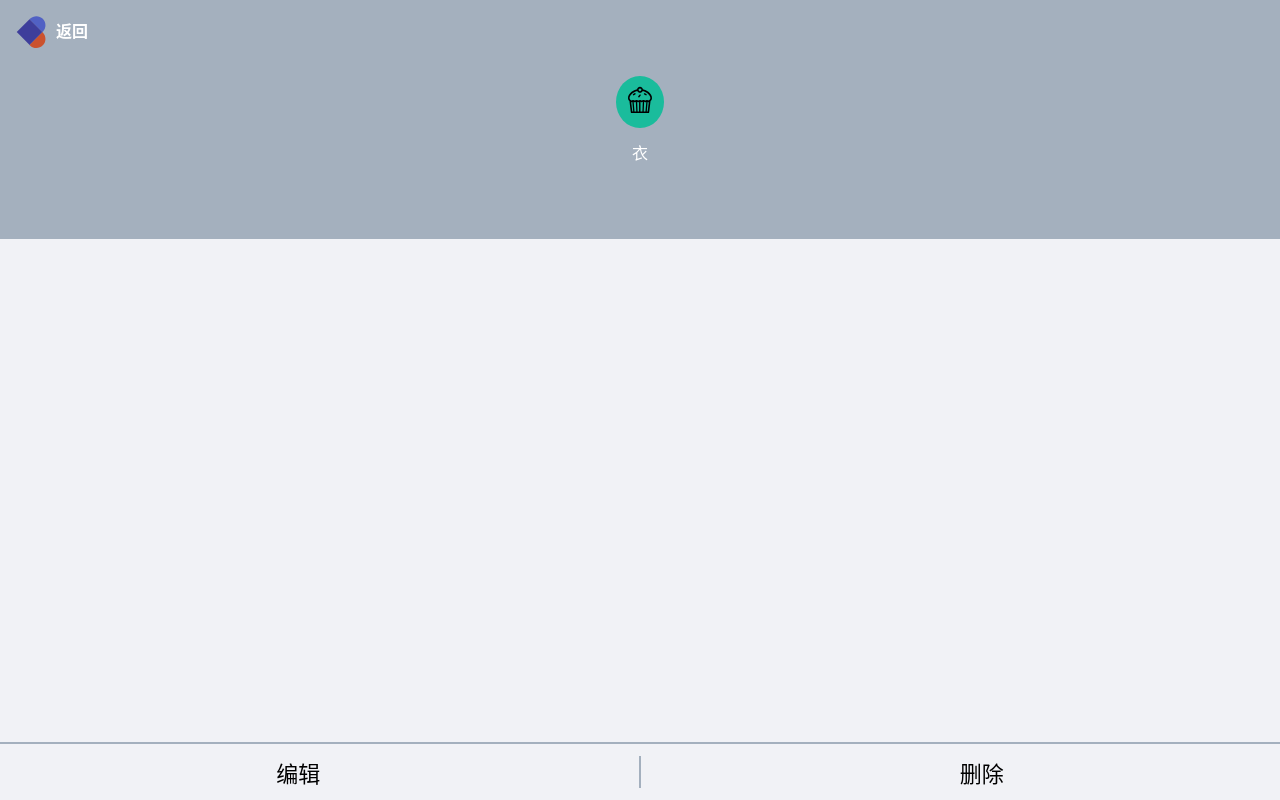
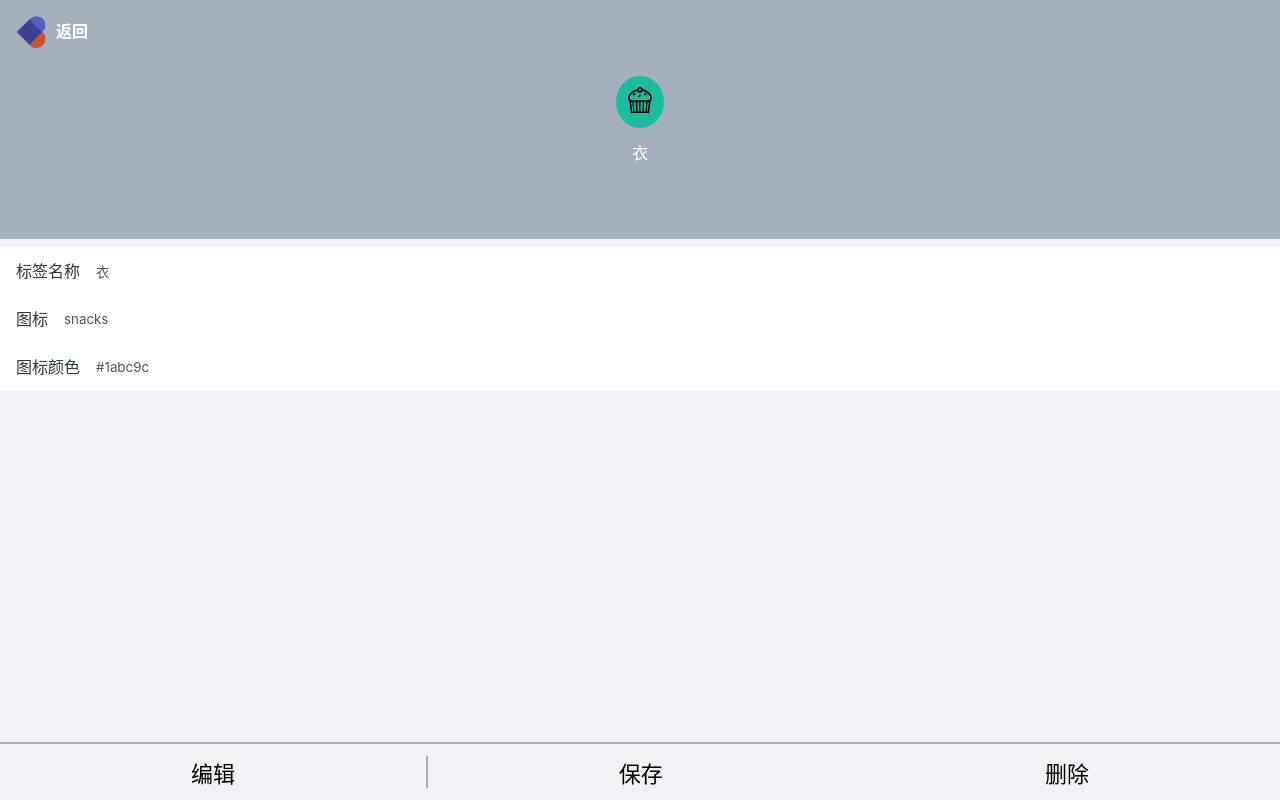
Before and after one commit to Gouson/icebookkeeping-react, a React app: page /#/tags/1 in a window 1280 px wide. Built offline with nearby package versions, Linux system fonts and the light colour scheme.

Commit message:
删除tag

```diff
--- a/src/components/Input.tsx
+++ b/src/components/Input.tsx
@@ -11,7 +11,7 @@ const Label = styled.label`
         background:transparent;
         display:block;
         width:100%;
-        height:72px;
+        height:48px;
         border:none;
     }
 `
--- a/src/index.scss
+++ b/src/index.scss
@@ -39,10 +39,11 @@ body {
     background-color: #f1f2f6;
 }
 
-button {
+button,
+input {
     font-family: inherit;
     border: none;
-    background:none;
+    background: none;
 }
 
 :focus {
--- a/src/useTags.tsx
+++ b/src/useTags.tsx
@@ -11,10 +11,39 @@ const defaultTags = [
 const useTags = () => {//封装自定义hook
     const [tags, setTags] = useState<{ id: number, name: string, color: string, iconName: string }[]>(defaultTags)
     const findTag = (id: number) => tags.filter(tag => tag.id === id)[0]
+    const findTagIndex = (id: number) => {
+        let result = -1
+        for (let i = 0; i < tags.length; i++) {
+            const element = tags[i];
+            if (element.id === id) {
+                result = i
+                break;
+            }
+
+        }
+        return result;
+    }
+    const updateTag = (id: number, obj: { name: string, color?: string, icon?: string }) => {
+        const index = findTagIndex(id)
+        const tagsClone = JSON.parse(JSON.stringify(tags))
+        tagsClone.splice(index, 1, { id, ...obj })
+        setTags(tagsClone)
+        console.log(tagsClone)
+        console.log(tags)
+    }
+    const deleteTag = (id: number) => {
+        const index = findTagIndex(id)
+        const tagsClone = JSON.parse(JSON.stringify(tags))
+        tagsClone.splice(index, 1)
+        setTags(tagsClone)
+        console.log(tagsClone)
+    }
     return {
         tags,
         setTags,
-        findTag
+        findTag,
+        updateTag,
+        deleteTag
     }
 }
 export { useTags }
--- a/src/views/Money.tsx
+++ b/src/views/Money.tsx
@@ -24,7 +24,6 @@ function Money() {
     }
     return (
         <MyLayout >
-            {selected.note}
             <TagsSection value={selected.tagIds} onChange={tagIds => onChange({ tagIds })} />
             <NoteSection value={selected.note} onChange={note => onChange({ note })} />
             <CategorySection value={selected.category} onChange={category => onChange({ category })} />
--- a/src/views/Money/NoteSection.tsx
+++ b/src/views/Money/NoteSection.tsx
@@ -2,23 +2,8 @@ import { ChangeEventHandler } from "react"
 import styled from "styled-components"
 import { Input } from '../../components/Input'
 const Wrapper = styled.section`
-    padding:0 16px;
+    padding:12px 16px;
     font-size:14px;
-    /* >label{
-        display:flex;
-        align-items:center;
-        >span{
-            white-space:nowrap;
-            margin-right:16px;
-        }
-        >input{
-            background:transparent;
-            display:block;
-            width:100%;
-            height:72px;
-            border:none;
-        }
-    } */
 `
 type Props = {
     value: string,
@@ -31,13 +16,9 @@ const NoteSection: React.FC<Props> = (props) => {
     }
     return (
         <Wrapper>
-
-            {/* <label>
-                <span>备注</span>
-                <input type="text" placeholder="在这里添加备注" value={note} onChange={(e) => props.onChange(e.target.value)} />
-            </label> */}
-            <Input type="text" label="备注" value={note} onChange={onChange}>
+            <Input type="text" label="备注" placeholder="在这里添加备注" value={note} onChange={onChange}>
             </Input>
-        </Wrapper>)
+        </Wrapper>
+    )
 }
 export { NoteSection }
--- a/src/views/Tag.tsx
+++ b/src/views/Tag.tsx
@@ -2,8 +2,9 @@ import { useParams } from "react-router";
 import styled from "styled-components";
 import { useTags } from "useTags"
 import Icon from "../components/Icon";
-import { TagLi } from '../components//TagLi'
-import { useState } from "react";
+import { TagLi } from '../components/TagLi'
+import { Input } from '../components/Input'
+import React, { useState } from "react";
 type Params = {
     id: string
 }
@@ -36,6 +37,9 @@ const Wrapper = styled.div`
             font-size:48px;
         }
     }
+    >main{
+        margin-top:8px;
+    }
     >footer{
         position: absolute;
         bottom:0;
@@ -56,12 +60,22 @@ const Wrapper = styled.div`
         }
     }
 `
+const InputWrapper = styled.div`
+    padding:0 16px;
+    background:white;
+`
 const Tag: React.FC = () => {
-    const { findTag } = useTags();
-    const { id } = useParams<Params>();
-    // const tag = findTag(parseInt(id))
-    const [tag] = useState(findTag(parseInt(id)))
-    return (
+    const { findTag, updateTag, deleteTag } = useTags();
+    let { id: idString } = useParams<Params>();
+    const [isDisabled, setIsDisabled] = useState(true)
+    const [tag, setTag] = useState(JSON.parse(JSON.stringify(findTag(parseInt(idString)) ? findTag(parseInt(idString)) : null)))
+    const editable = () => {
+        setIsDisabled(false)
+    }
+    let tagContent
+
+    if (tag) {
+        tagContent =
             <Wrapper>
                 <header >
                     <span className="back">
@@ -70,12 +84,41 @@ const Tag: React.FC = () => {
                     </span>
                     <TagLi iconName={tag.iconName} name={tag.name} color={tag.color}></TagLi>
                 </header>
+                <main>
+                    <InputWrapper>
+                        <Input label="标签名称" disabled={isDisabled} value={tag.name}
+                            onChange={(e) => {
+                                setTag({ ...tag, name: e.target.value })
+                            }}
+                        ></Input>
+                    </InputWrapper>
+                    <InputWrapper>
+                        <Input label="图标" disabled={isDisabled} value={tag.iconName}
+                            onChange={(e) => {
+                                setTag({ ...tag, iconName: e.target.value })
+                            }}
+                        ></Input>
+                    </InputWrapper>
+                    <InputWrapper>
+                        <Input label="图标颜色" disabled={isDisabled} value={tag.color}
+                            onChange={(e) => {
+                                setTag({ ...tag, color: e.target.value })
+                            }}
+                        ></Input>
+                    </InputWrapper>
+                </main>
                 <footer>
-                <button>编辑</button>
+                    <button onClick={editable}>编辑</button>
                     <div className="line"></div>
-                <button>删除</button>
+                    <button onClick={() => updateTag(tag.id, tag)}>保存</button>
+                    <button onClick={() => deleteTag(tag.id)}>删除</button>
                 </footer>
-        </Wrapper>
-    )
+            </Wrapper >
+
+    } else {
+        tagContent = <div>不存在</div>
+    }
+    return tagContent
+
 }
 export { Tag }
```
Lines whose indentation alone changed are shown as unchanged.
